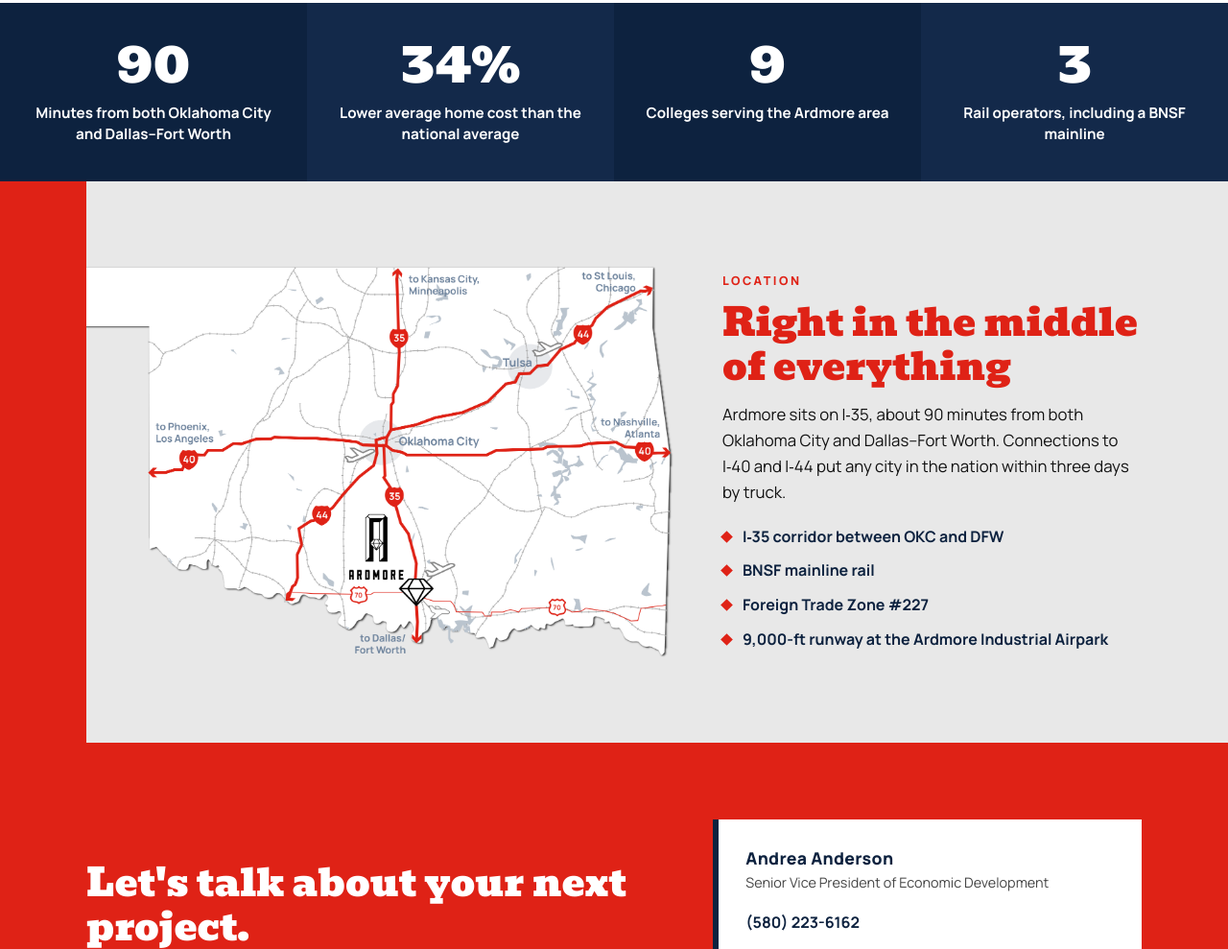
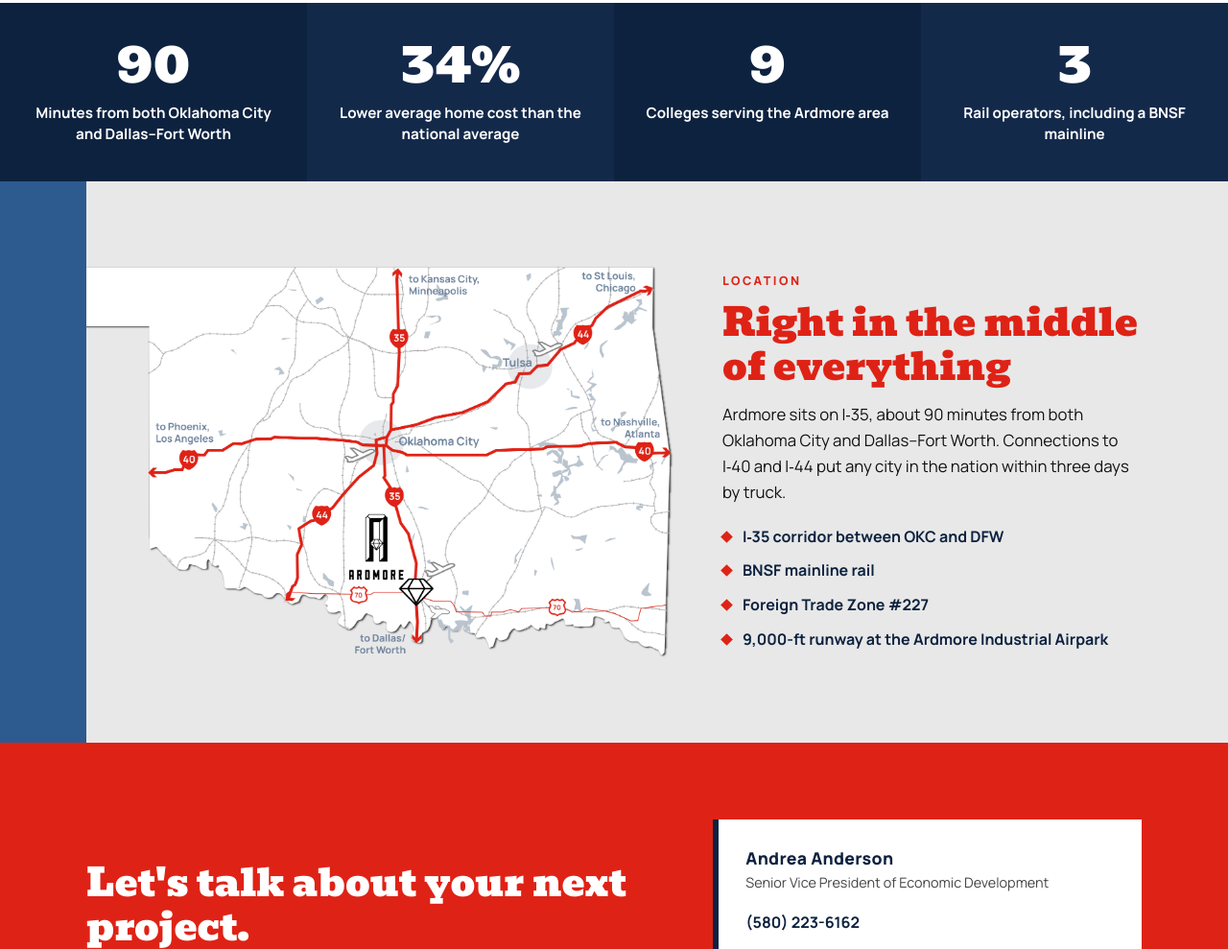
Before and after one commit to ryan-hallpass/taste-of-ardmore, a plain HTML site: page index.html in a window 1280 px wide. Shown: the part 2480-3469 px from the top of the page at 96% size. Drawn offline with Linux system fonts and the light colour scheme.

Commit message:
Map block: switch to steel blue secondary color
Co-Authored-By: Claude Opus 5.5 <noreply@anthropic.com>

```diff
--- a/index.html
+++ b/index.html
@@ -21,6 +21,7 @@
     --red: #DF2216;       /* --primary-color */
     --navy: #0D223F;      /* --blue-base-color */
     --navy-2: #13294A;
+    --steel: #2D5A8F;     /* secondary blue (map block) */
     --amber: #AE5700;     /* --secondary-color */
     --gray: #E8E8E8;      /* --gray-color */
     --cream: #FFF4E9;     /* --bg-hover-color */
@@ -132,12 +133,12 @@
 
   /* ---------- Location map (gray block like the ADA homepage map) ---------- */
   .location { position: relative; background: var(--gray); padding: clamp(48px, 7vw, 88px) 0; }
-  /* Solid red block filling everything left of the map, top to bottom of the section,
+  /* Solid steel-blue block filling everything left of the map, top to bottom of the section,
      so the cropped panhandle reads as framed off the panel. Width = page margin + gutter. */
   .location::before {
     content: ""; position: absolute; top: 0; bottom: 0; left: 0;
     width: calc(max(0px, (100% - var(--wrap)) / 2) + var(--gutter));
-    background: var(--red);
+    background: var(--steel);
   }
   .location .wrap { position: relative; }
   @media (max-width: 899px) { .location .wrap > div { padding-left: var(--gutter); } } /* keep text off the red strip when stacked */
```
